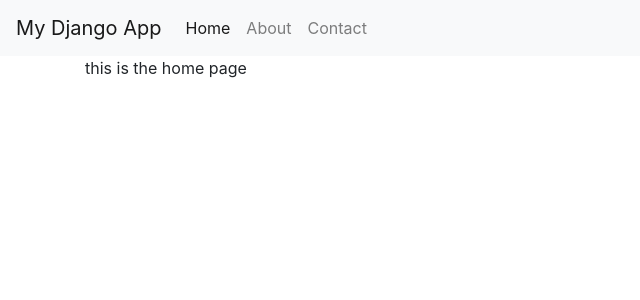
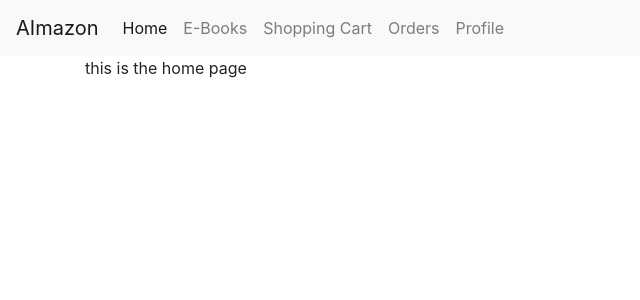
Before and after one commit to JahongLiu/AI-Products-Store, a Django app: page / in a window 1280 px wide. Shown: the top 300 px of the page, without its empty margins (0-640 px from the left). Run offline with Django 5.2, Linux system fonts and the light colour scheme; some libraries are stand-ins or nearby versions.

Commit message:
update nav bar

```diff
--- a/web/aiamazon/templates/base.html
+++ b/web/aiamazon/templates/base.html
@@ -3,33 +3,50 @@
   <head>
     <meta charset="UTF-8" />
     <meta name="viewport" content="width=device-width, initial-scale=1.0" />
-    <title>
-      {% block title %}
-        Django App
-      {% endblock %}
-    </title>
-    <link rel="stylesheet" href="https://stackpath.bootstrapcdn.com/bootstrap/4.3.1/css/bootstrap.min.css"  rel="stylesheet" />
+    <title>{% block title %} Django App {% endblock %}</title>
+    <link
+      rel="stylesheet"
+      href="https://stackpath.bootstrapcdn.com/bootstrap/4.3.1/css/bootstrap.min.css"
+      rel="stylesheet"
+    />
   </head>
   <body>
     <nav class="navbar navbar-expand-lg navbar-light bg-light">
-      <a class="navbar-brand" href="#">My Django App</a>
-      <button class="navbar-toggler" type="button" data-toggle="collapse" data-target="#navbarNav" aria-controls="navbarNav" aria-expanded="false" aria-label="Toggle navigation"><span class="navbar-toggler-icon"></span></button>
+      <a class="navbar-brand" href="#">AImazon</a>
+      <button
+        class="navbar-toggler"
+        type="button"
+        data-toggle="collapse"
+        data-target="#navbarNav"
+        aria-controls="navbarNav"
+        aria-expanded="false"
+        aria-label="Toggle navigation"
+      >
+        <span class="navbar-toggler-icon"></span>
+      </button>
       <div class="collapse navbar-collapse" id="navbarNav">
         <ul class="navbar-nav">
           <li class="nav-item active">
             <a class="nav-link" href="#">Home</a>
           </li>
           <li class="nav-item">
-            <a class="nav-link" href="#">About</a>
+            <a class="nav-link" href="#">E-Books</a>
           </li>
           <li class="nav-item">
-            <a class="nav-link" href="#">Contact</a>
+            <a class="nav-link" href="#">Shopping Cart</a>
           </li>
-        </ul>
+          <li class="nav-item">
+            <a class="nav-link" href="#">Orders</a>
+          </li>
+          </li>
+          <li class="nav-item">
+            <a class="nav-link" href="#">Profile</a>
+          </li>
+          </ul>
       </div>
     </nav>
     <div class="container">{% block content %} {% endblock %}</div>
     <script src="https://code.jquery.com/jquery-3.3.1.slim.min.js"></script>
-    <script src="https://stackpath.bootstrapcdn.com/bootstrap/4.3.1/js/bootstrap.bundle.min.js" ></script>
+    <script src="https://stackpath.bootstrapcdn.com/bootstrap/4.3.1/js/bootstrap.bundle.min.js"></script>
   </body>
 </html>
```
